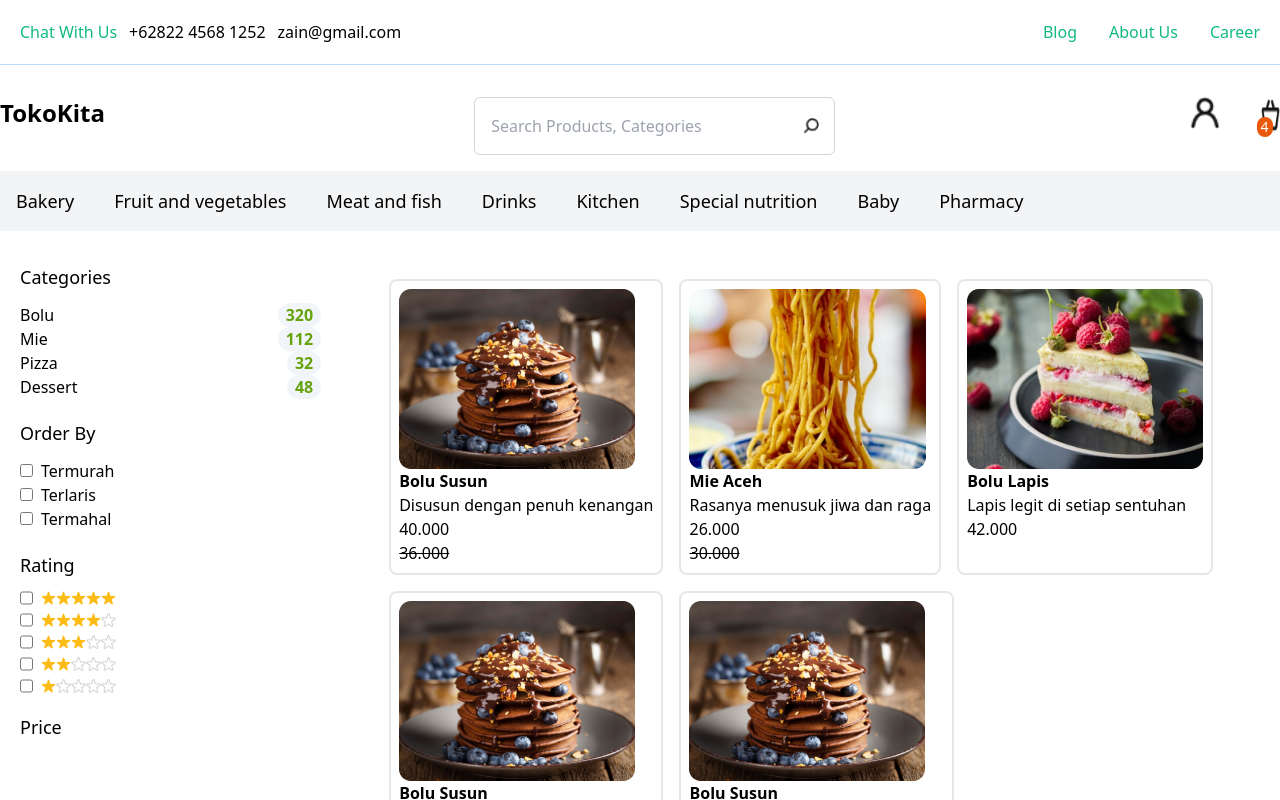
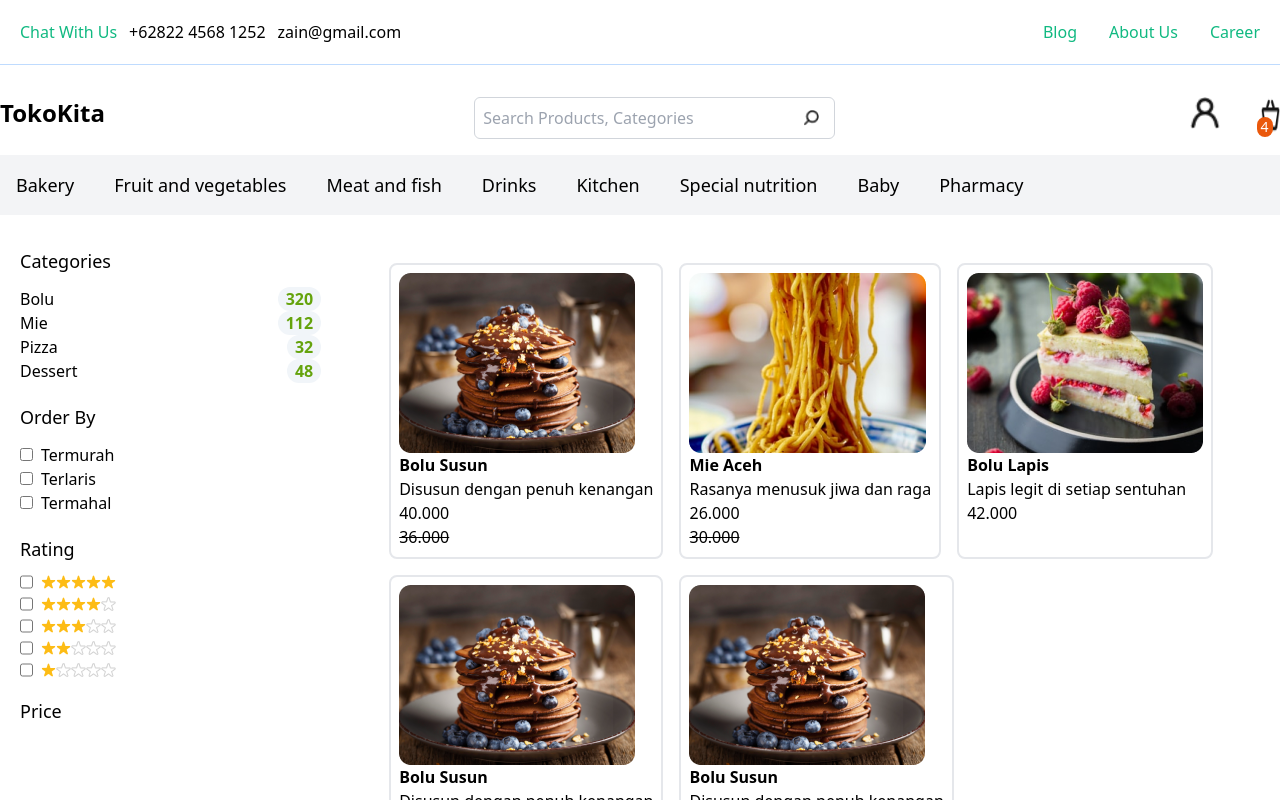
Before and after one commit to zainuddinbasmala/belajar-react, a React (Create React App) app: page / in a window 1280 px wide. Shown: the top 800 px of the page. Built offline with nearby package versions, Linux system fonts and the light colour scheme.

Commit message:
update AppJs

```diff
--- a/src/App.js
+++ b/src/App.js
@@ -23,7 +23,7 @@ function App() {
       <div className="flex justify-between mt-8">
         <h1 className="text-2xl font-bold">TokoKita</h1>
         <div className="flex w-full justify-center items-center">
-        <input type="text" placeholder="Search Products, Categories" className="w-1/3 border border-gray-300 rounded-md pl-4 py-4"/>
+        <input type="text" placeholder="Search Products, Categories" className="w-1/3 border border-gray-300 rounded-md pl-2 py-2"/>
         <img src="./images/search.png" className="w-4 h-4 -ml-8" />
       </div>
 
@@ -51,8 +51,8 @@ function App() {
 
 {/* NAV BAR */}
 
-      <div className="flex">
-          <div className="p-5 w-1/2">
+      <div className="flex flex-row">
+          <div className="p-5 basis-1/2">
             <h2 className="text-lg font-medium mb-3 mt-3">Categories</h2>
           <div className="flex justify-between">
             <label>Bolu</label>
```
